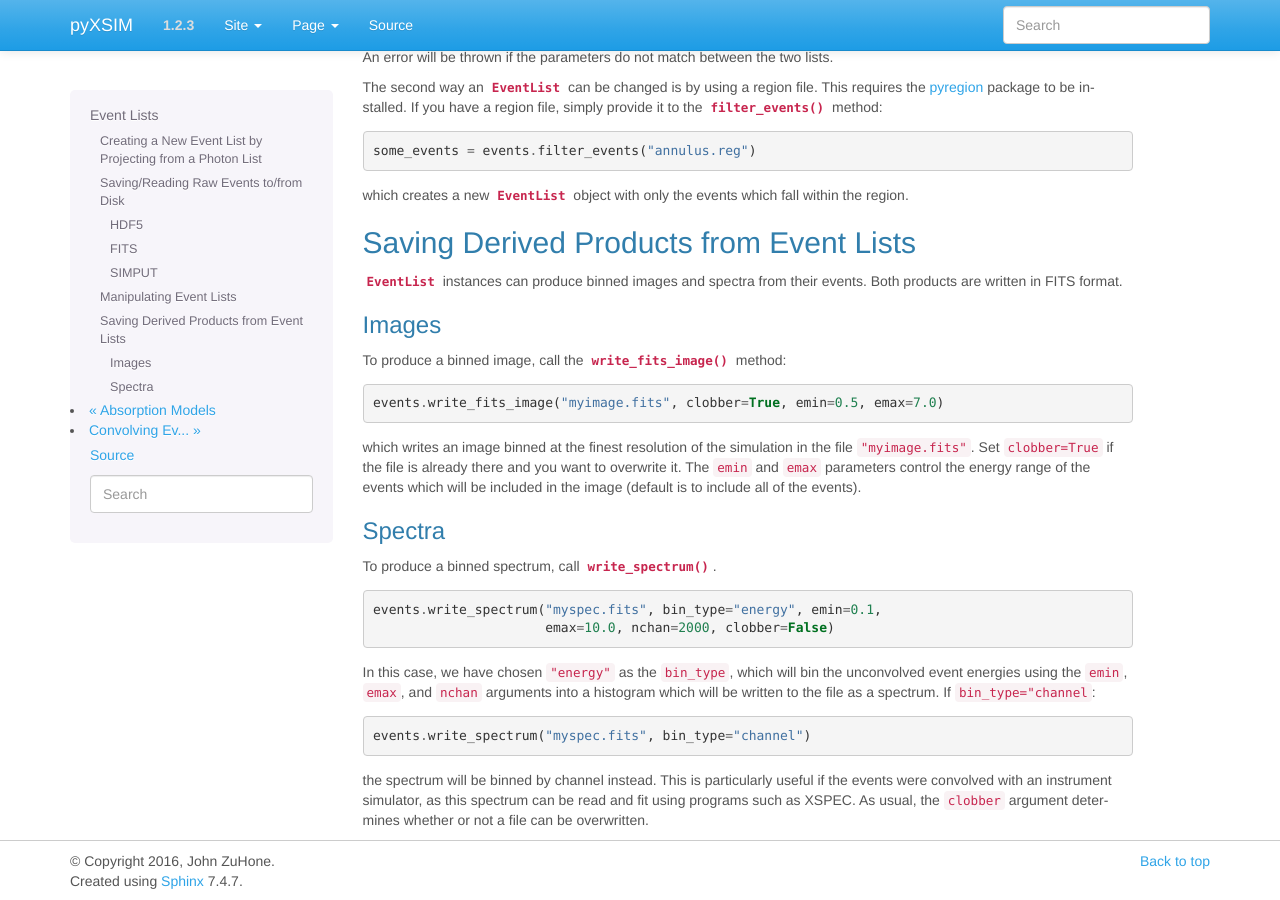
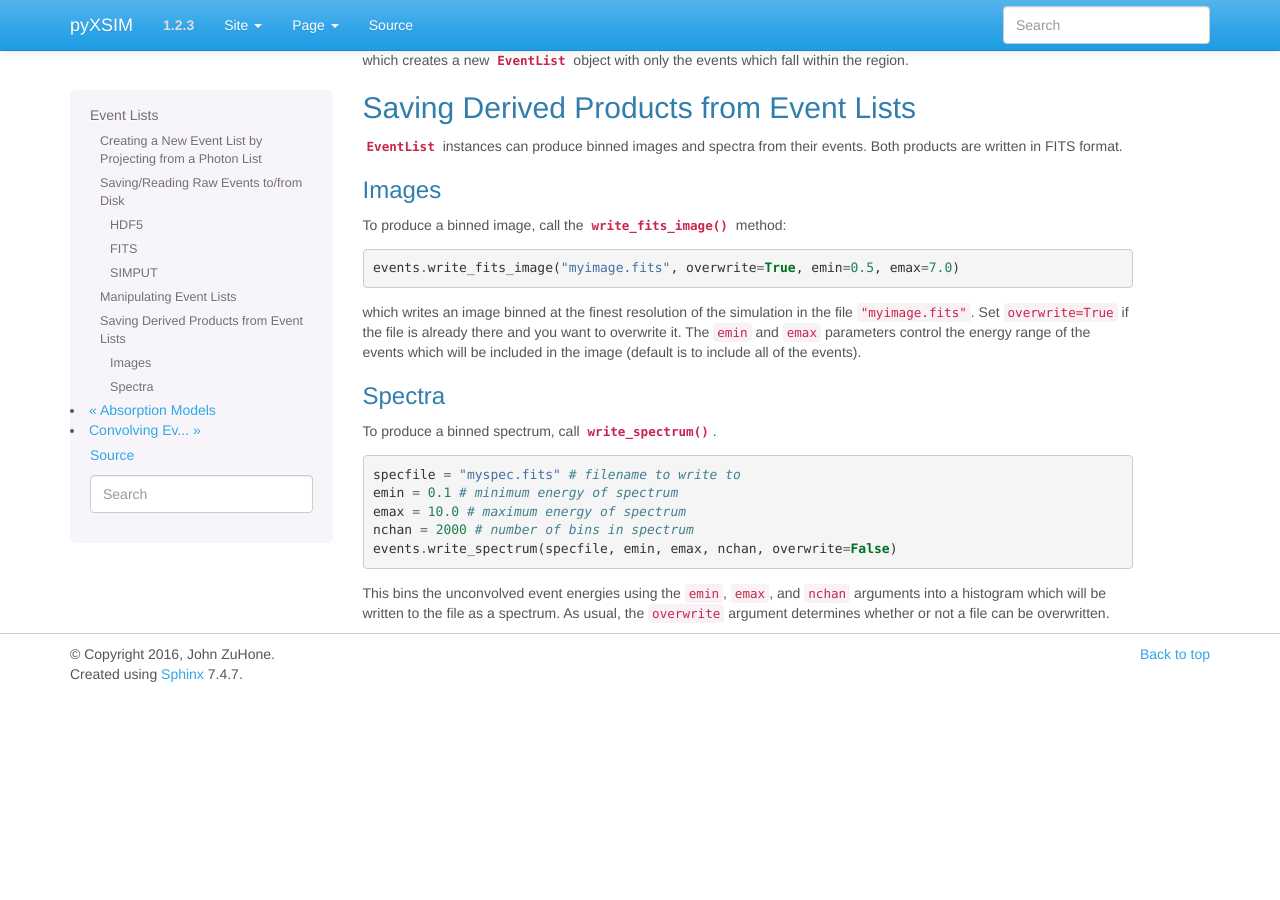
Before and after one commit to jzuhone/pyxsim, a Sphinx documentation site: the page built from doc/source/event_lists.rst, in a window 1280 px wide and 900 px high, scrolled down 2584 px. Built offline with Sphinx 7.4.7, drawn with Linux system fonts in a browser that asks for light colours; after the commit the page ends 3278 px from its top, so only the background shows below that; some of the changed text lies outside the part shown.

Commit message:
Cleaning up event list docs

```diff
--- a/doc/source/event_lists.rst
+++ b/doc/source/event_lists.rst
@@ -77,8 +77,8 @@ random number generator:
 
     from numpy.random import RandomState
     prng = RandomState(25)
-    events = photons.project_photons([0.1, -0.3, 0.5], no_shifting=True, north_vector=[1.0,0.0,0.0],
-                                     prng=prng)
+    events = photons.project_photons([0.1, -0.3, 0.5], no_shifting=True,
+                                     north_vector=[1.0,0.0,0.0], prng=prng)
 
 .. note::
 
@@ -119,23 +119,15 @@ method:
 
 .. code-block:: python
 
-    events.write_fits_file("cluster_events.fits", clobber=True)
+    events.write_fits_file("cluster_events.fits", overwrite=True)
 
-The ``clobber`` keyword argument is used to allow (or prevent) overwrites of
+The ``overwrite`` keyword argument is used to allow (or prevent) overwrites of
 files if they already exist. To read previously stored events back from disk,
 use the :meth:`~pyxsim.event_list.EventList.from_fits_file` method:
 
 .. code-block:: python
 
     events = EventList.from_fits_file("cluster_events.fits")
-
-.. note::
-
-    If the events have convolved with responses using a built-in instrument model (see
-    :ref:`instruments` for more details), then the characteristics of the convolved events
-    are stored in the HDF5 or FITS file, including the spectral channels. In the case of the
-    FITS files, they are "standard" events files which may be read and analyzed by other X-ray
-    software tools such as ds9, CIAO, HEATOOLS, etc.
 
 .. _simput:
 
@@ -144,13 +136,14 @@ SIMPUT
 
 An :class:`~pyxsim.event_list.EventList` can be exported to the SIMPUT file format for
 reading in by other packages that simulate particular instruments, such as
-`MARX <http://space.mit.edu/ASC/MARX/>`_ or `SIMX <http://hea-www.cfa.harvard.edu/simx/>`_
+`SOXS <http://hea-www.cfa.harvard.edu/~jzuhone/soxs>`_,
+`MARX <http://space.mit.edu/ASC/MARX/>`_, or `SIMX <http://hea-www.cfa.harvard.edu/simx/>`_
 (see also :ref:`instruments`). This is done by calling the
 :meth:`~pyxsim.event_list.EventList.write_simput_file` method:
 
 .. code-block:: python
 
-    events.write_simput_file("my_great_events", clobber=False, emin=0.1, emax=9.0)
+    events.write_simput_file("my_great_events", overwrite=False, emin=0.1, emax=9.0)
 
 where the first argument is the prefix for the files that will be created (the SIMPUT
 file and a photon list sidecar file), and the other optional arguments control whether
@@ -198,10 +191,10 @@ method:
 
 .. code-block:: python
 
-    events.write_fits_image("myimage.fits", clobber=True, emin=0.5, emax=7.0)
+    events.write_fits_image("myimage.fits", overwrite=True, emin=0.5, emax=7.0)
 
 which writes an image binned at the finest resolution of the simulation in the file
-``"myimage.fits"``. Set ``clobber=True`` if the file is already there and you
+``"myimage.fits"``. Set ``overwrite=True`` if the file is already there and you
 want to overwrite it. The ``emin`` and ``emax`` parameters control the energy range
 of the events which will be included in the image (default is to include all of the
 events).
@@ -213,18 +206,12 @@ To produce a binned spectrum, call :meth:`~pyxsim.event_list.EventList.write_spe
 
 .. code-block:: python
 
-    events.write_spectrum("myspec.fits", bin_type="energy", emin=0.1,
-                          emax=10.0, nchan=2000, clobber=False)
+    specfile = "myspec.fits" # filename to write to
+    emin = 0.1 # minimum energy of spectrum
+    emax = 10.0 # maximum energy of spectrum
+    nchan = 2000 # number of bins in spectrum
+    events.write_spectrum(specfile, emin, emax, nchan, overwrite=False)
 
-In this case, we have chosen ``"energy"`` as the ``bin_type``, which will bin the unconvolved
-event energies using the ``emin``, ``emax``, and ``nchan`` arguments into a histogram which
-will be written to the file as a spectrum. If ``bin_type="channel``:
-
-.. code-block:: python
-
-    events.write_spectrum("myspec.fits", bin_type="channel")
-
-the spectrum will be binned by channel instead. This is particularly useful if the events
-were convolved with an instrument simulator, as this spectrum can be read and fit using programs
-such as XSPEC. As usual, the ``clobber`` argument determines whether or not a file can
-be overwritten.
+This bins the unconvolved event energies using the ``emin``, ``emax``, and ``nchan``
+arguments into a histogram which will be written to the file as a spectrum. As usual,
+the ``overwrite`` argument determines whether or not a file can be overwritten.
```
Also changed, not shown: 1 other file.
